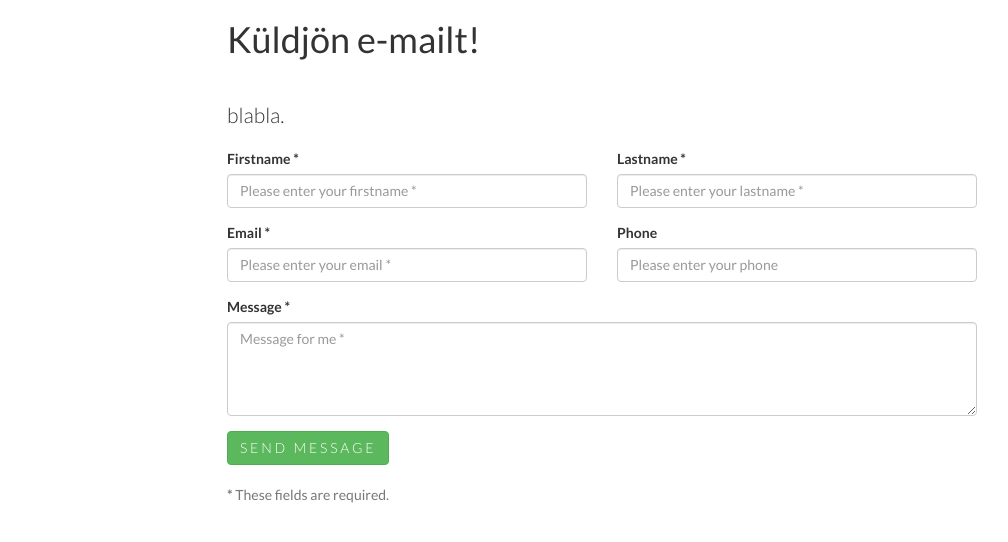
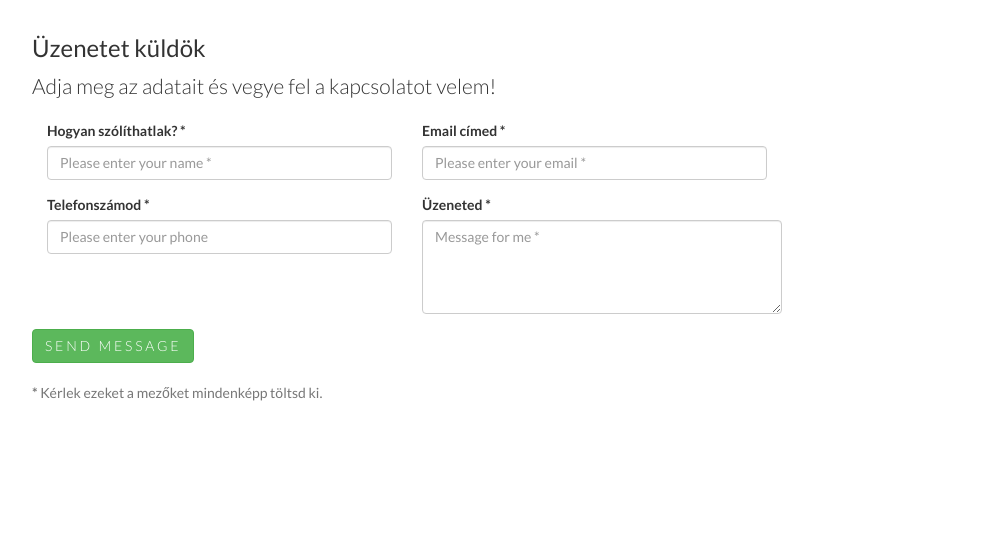
Before and after one commit to Borshee/YEM, a PHP site: page /mail.html in a window 1280 px wide. Shown: the top 542 px of the page, without its empty margins (38-1046 px from the left). Run offline with PHP 8.4, Linux system fonts and the light colour scheme; some libraries are stand-ins or nearby versions.

Commit message:
Zoli: mail / konzultációk / Contact-2.php // én: index - Calendly fölött

```diff
--- a/404.html
+++ b/404.html
@@ -220,7 +220,7 @@ $(document).ready(function(){
     slidesToShow: 3,
     slidesToScroll: 1,
     autoplay: true,
-    autoplaySpeed: 4000, <!-- minisecundumban az ajánlások váltási sebessége. Nagyobb >> lassabb -->
+    autoplaySpeed: 4000, // minisecundumban az ajánlások váltási sebessége. Nagyobb >> lassabb //
     arrows: false,
     dots: true,
     });
--- a/index.html
+++ b/index.html
@@ -673,7 +673,7 @@
 
                     <div style="height:10px"> </div>
             </div>
-            <div class="row">
+            <div class="col-lg-12 text-center">
                     Az alábbi felületen keresztül az oldal elhagyása nélkül tudsz időpontot foglalni.
                     <!-- Calendly inline widget begin -->
                     <div class="calendly-inline-widget" data-url="https://calendly.com/orshee/angol_kommunikacio" style="min-width:320px;height:590px;"></div>
--- a/kerdesek.html
+++ b/kerdesek.html
@@ -178,7 +178,7 @@
 					<i class="fa fa-envelope"></i><strong>	mosoly@YourElegantMessage.com </strong></br>
 					<div style="height:10px"> </div>
 					<script type="text/javascript" src="https://secure.skypeassets.com/i/scom/js/skype-uri.js"></script>
-						<div id="SkypeButton_Call_Borshee_1" style="margin:-13px 0px 0px -16px;">
+					<div id="SkypeButton_Call_Borshee_1" style="margin:-13px 0px 0px -16px;">
 						 <script type="text/javascript">
 						 Skype.ui({
 						 "name": "chat",
@@ -273,6 +273,6 @@
     new WOW().init();
 
 </script>
-
+<div class="skype-chat"></div>
 </body>
 </html>
--- a/mail.html
+++ b/mail.html
@@ -1,6 +1,6 @@
 <html>
     <head>
-        <title>Contact Form Tutorial by Bootstrapious.com</title>
+        <title>Contact Form</title>
         <meta charset="UTF-8">
         <meta name="viewport" content="width=device-width, initial-scale=1.0">
         <link href="https://maxcdn.bootstrapcdn.com/bootstrap/3.3.6/css/bootstrap.min.css" rel="stylesheet">
@@ -13,30 +13,31 @@
 
             <div class="row">
 
-                <div class="col-lg-8 col-lg-offset-2">
-
-                    <h1>Küldjön e-mailt!</a></h1>
-
-                    <p class="lead">blabla.</p>
+                <div class="modal-body col-sm-8">
+                    <h3 class="m-t-none m-b">Üzenetet küldök</h3>
+                    <p class="lead">Adja meg az adatait és vegye fel a kapcsolatot velem!</p>
 
                     <form id="contact-form" method="post" action="contact-2.php" role="form">
-
                         <div class="messages"></div>
-
                         <div class="controls">
-
-                            <div class="row">
                             <div class="col-md-6">
                                 <div class="form-group">
-                                        <label for="form_name">Firstname *</label>
-                                        <input id="form_name" type="text" name="name" class="form-control" placeholder="Please enter your firstname *" required="required" data-error="Firstname is required.">
+                                    <label for="form_name">Hogyan szólíthatlak? *</label>
+                                    <input id="form_name" type="text" name="name" class="form-control" placeholder="Please enter your name *" required="required" data-error="Name is required.">
                                     <div class="help-block with-errors"></div>
                                 </div>
                             </div>
                             <div class="col-md-6">
                                 <div class="form-group">
-                                        <label for="form_lastname">Lastname *</label>
-                                        <input id="form_lastname" type="text" name="surname" class="form-control" placeholder="Please enter your lastname *" required="required" data-error="Lastname is required.">
+                                    <label for="form_email">Email címed *</label>
+                                    <input id="form_email" type="email" name="email" class="form-control" placeholder="Please enter your email *" required="required" data-error="Valid email is required.">
+                                    <div class="help-block with-errors"></div>
+                                </div>
+                            </div>
+                            <div class="col-md-6">
+                                <div class="form-group">
+                                    <label for="form_phone">Telefonszámod *</label>
+                                    <input id="form_phone" type="tel" name="phone" class="form-control" placeholder="Please enter your phone">
                                     <div class="help-block with-errors"></div>
                                 </div>
                             </div>
@@ -44,34 +45,18 @@
                         <div class="row">
                             <div class="col-md-6">
                                 <div class="form-group">
-                                        <label for="form_email">Email *</label>
-                                        <input id="form_email" type="email" name="email" class="form-control" placeholder="Please enter your email *" required="required" data-error="Valid email is required.">
+                                    <label for="form_message">Üzeneted *</label>
+                                    <textarea id="form_message" name="message" class="form-control" placeholder="Message for me *" rows="4" required="required" data-error="Please,leave us a message."></textarea>
                                 <div class="help-block with-errors"></div>
                                 </div>
                             </div>
                             <div class="col-md-6">
-                                    <div class="form-group">
-                                        <label for="form_phone">Phone</label>
-                                        <input id="form_phone" type="tel" name="phone" class="form-control" placeholder="Please enter your phone">
-                                        <div class="help-block with-errors"></div>
-                                    </div>
-                                </div>
-                            </div>
-                            <div class="row">
-                                <div class="col-md-12">
-                                    <div class="form-group">
-                                        <label for="form_message">Message *</label>
-                                        <textarea id="form_message" name="message" class="form-control" placeholder="Message for me *" rows="4" required="required" data-error="Please,leave us a message."></textarea>
-                                        <div class="help-block with-errors"></div>
-                                    </div>
-                                </div>
-                                <div class="col-md-12">
                                 <input type="submit" class="btn btn-success btn-send" value="Send message">
                             </div>
                         </div>
                         <div class="row">
-                                <div class="col-md-12">
-                                    <p class="text-muted"><strong>*</strong> These fields are required.</p>
+                            <div class="col-md-6">
+                                <p class="text-muted"><strong>*</strong> Kérlek ezeket a mezőket mindenképp töltsd ki.</p>
                             </div>
                         </div>
                     </div>
```
Also changed, not shown: contact-2.php (+11 -38 lines), konzultaciok.html (+9 -5 lines). Lines whose indentation alone changed are shown as unchanged.
